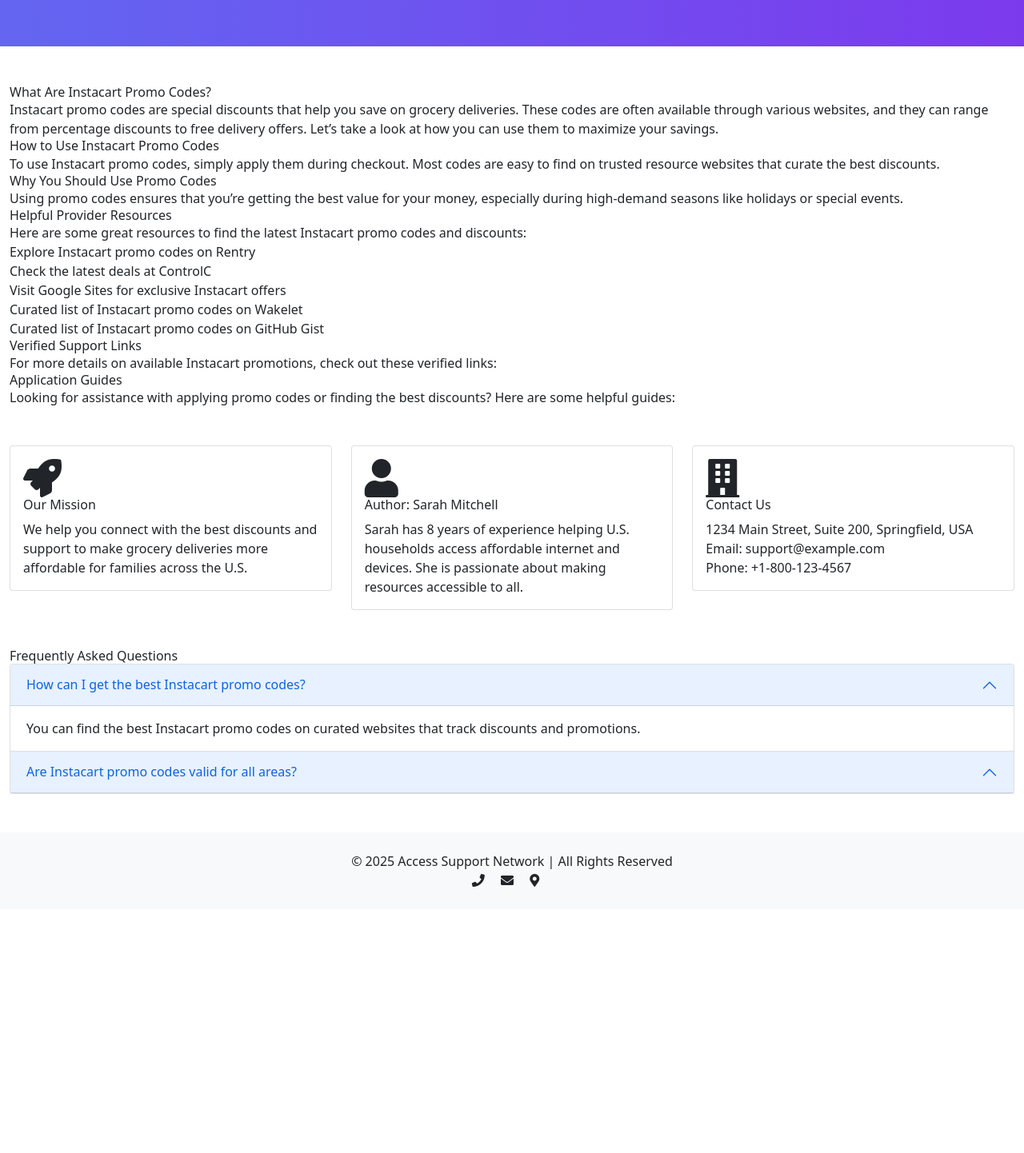
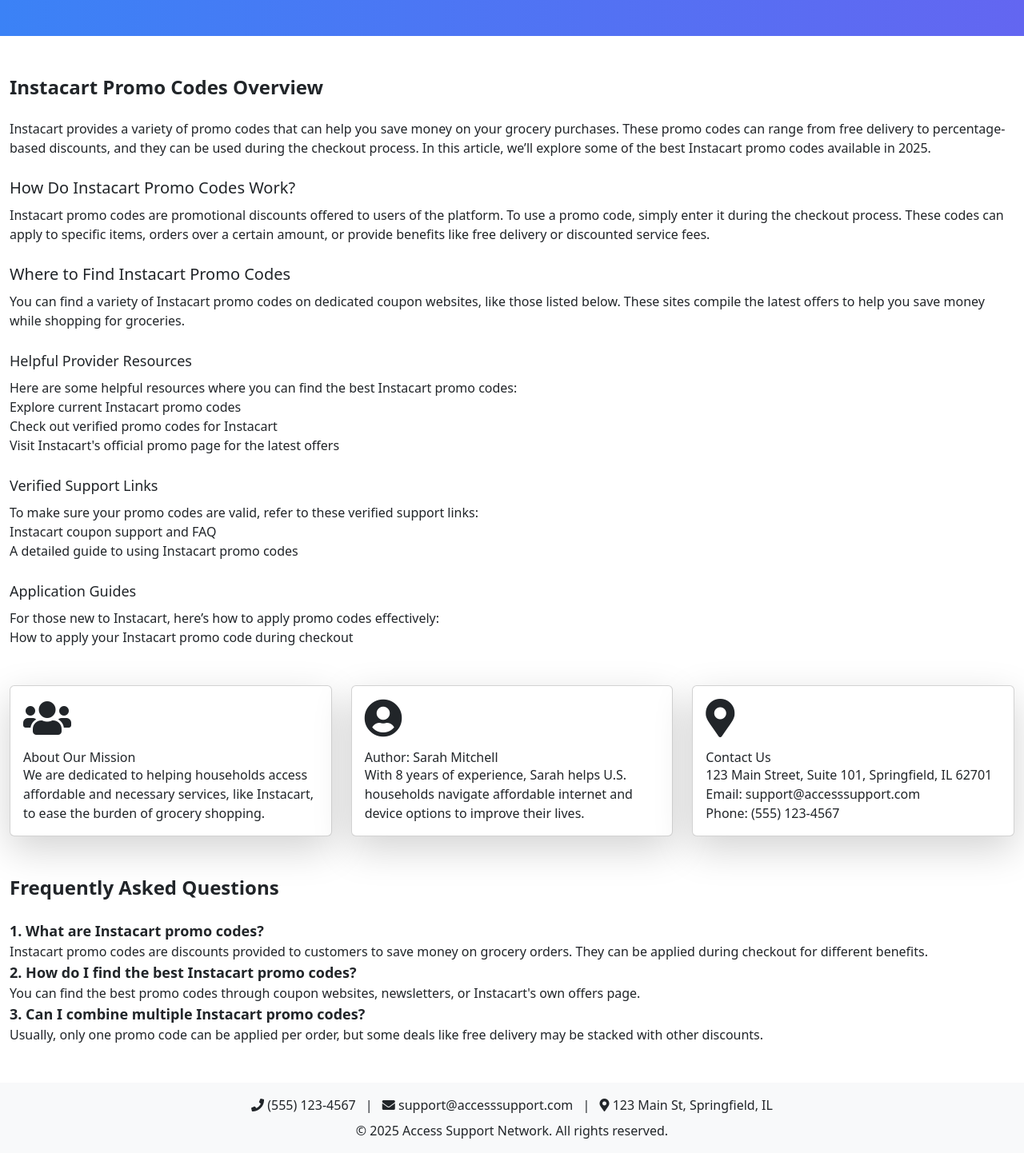
Before and after one commit to tomjon00000/instacart-promo-2, a plain HTML site: page index.html in a window 1280 px wide. Shown: the part 199-1641 px from the top of the page at 80% size. Before the commit the page ends 1336 px from the top, so only its background shows below. Drawn offline with nearby package versions, Linux system fonts and the light colour scheme.

Commit message:
index.html
Updated meta tags for better SEO and social sharing. Changed title and description for clarity. Modified FAQ section for improved user understanding.

```diff
--- a/index.html
+++ b/index.html
@@ -4,64 +4,51 @@
     <meta name="google-site-verification" content="6Iev8bep9EqLYp3_9670wWcAihy9ZVA9ZMLpnBSBKvI" />
     <meta charset="UTF-8">
     <meta name="viewport" content="width=device-width, initial-scale=1.0">
-    <title>Instacart Promo Codes 2025 | Find Discounts & Offers</title>
-    <meta name="description" content="Discover the best Instacart promo codes, discounts, and offers for 2025. Save on grocery deliveries, special deals, and more with our curated list.">
-
-    <!-- Open Graph Meta Tags -->
-    <meta property="og:title" content="Instacart Promo Codes 2025 | Find Discounts & Offers">
-    <meta property="og:description" content="Discover the best Instacart promo codes, discounts, and offers for 2025. Save on grocery deliveries, special deals, and more with our curated list.">
-    <meta property="og:image" content="https://example.com/instacart-promo.jpg">
+    <meta name="description" content="Discover the best Instacart promo codes for 2025 and save on your grocery shopping. Learn about the latest offers, discounts, and how to apply for them.">
+    <meta property="og:title" content="Instacart Promo Codes 2025">
+    <meta property="og:description" content="Explore the latest Instacart promo codes for 2025, including discounts and deals to save on your grocery orders.">
     <meta property="og:url" content="https://tomjon00000.github.io/instacart-promo-2"/>
-    <meta property="og:type" content="website">
-
-    <!-- Twitter Card Meta Tags -->
     <meta name="twitter:card" content="summary_large_image">
-    <meta name="twitter:title" content="Instacart Promo Codes 2025 | Find Discounts & Offers">
-    <meta name="twitter:description" content="Discover the best Instacart promo codes, discounts, and offers for 2025. Save on grocery deliveries, special deals, and more with our curated list.">
-    <meta name="twitter:image" content="https://example.com/instacart-promo.jpg">
-
-    <!-- Canonical Link -->
+    <meta name="twitter:title" content="Instacart Promo Codes 2025">
+    <meta name="twitter:description" content="Find the latest Instacart promo codes for 2025 and learn how to apply them for discounts on your grocery shopping.">
     <link rel="canonical" href="https://tomjon00000.github.io/instacart-promo-2"/>
 
-    <!-- CDN links -->
+    <!-- Google Fonts, Bootstrap, Tailwind CSS, Font Awesome CDN -->
     <link href="https://fonts.googleapis.com/css2?family=Inter:wght@400;600&family=Poppins:wght@400;600&display=swap" rel="stylesheet">
-    <link href="https://cdn.jsdelivr.net/npm/bootstrap@5.1.3/dist/css/bootstrap.min.css" rel="stylesheet">
-    <link href="https://cdn.jsdelivr.net/npm/tailwindcss@2.2.19/dist/tailwind.min.css" rel="stylesheet">
+    <link href="https://cdn.jsdelivr.net/npm/bootstrap@5.3.0-alpha1/dist/css/bootstrap.min.css" rel="stylesheet">
+    <link href="https://cdn.jsdelivr.net/npm/tailwindcss@2.0.3/dist/tailwind.min.css" rel="stylesheet">
     <link href="https://cdnjs.cloudflare.com/ajax/libs/font-awesome/5.15.4/css/all.min.css" rel="stylesheet">
 
-    <!-- JSON-LD Schema -->
     <script type="application/ld+json">
     {
       "@context": "https://schema.org",
       "@type": "Organization",
       "name": "Access Support Network",
-      "url": "https://example.com",
-      "logo": "https://example.com/logo.jpg",
-      "contactPoint": {
-        "@type": "ContactPoint",
-        "telephone": "+1-800-123-4567",
-        "contactType": "Customer Support",
-        "areaServed": "US",
-        "availableLanguage": "English"
-      }
+      "url": "https://yourwebsite.com",
+      "logo": "https://yourwebsite.com/logo.png",
+      "sameAs": ["https://www.facebook.com/AccessSupportNetwork", "https://twitter.com/AccessSupportNetwork"]
     }
     </script>
+
     <script type="application/ld+json">
     {
       "@context": "https://schema.org",
       "@type": "Article",
-      "author": "Sarah Mitchell",
-      "headline": "Instacart Promo Codes 2025 | Find Discounts & Offers",
-      "description": "A comprehensive guide to the best Instacart promo codes and discounts for 2025. Save big on grocery deliveries.",
+      "author": {
+        "@type": "Person",
+        "name": "Sarah Mitchell",
+        "jobTitle": "Digital Access Specialist"
+      },
+      "headline": "Instacart Promo Codes 2025",
       "datePublished": "2025-11-13",
-      "dateModified": "2025-11-13",
+      "image": "https://yourwebsite.com/article-image.jpg",
       "publisher": {
         "@type": "Organization",
-        "name": "Access Support Network",
-        "logo": "https://example.com/logo.jpg"
+        "name": "Access Support Network"
       }
     }
     </script>
+
     <script type="application/ld+json">
     {
       "@context": "https://schema.org",
@@ -69,35 +56,38 @@
       "mainEntity": [
         {
           "@type": "Question",
-          "name": "How can I get the best Instacart promo codes?",
+          "name": "What are Instacart promo codes?",
           "acceptedAnswer": {
             "@type": "Answer",
-            "text": "You can find the best Instacart promo codes on curated websites that track discounts and promotions."
+            "text": "Instacart promo codes are discounts or promotional offers provided to customers to save money on their grocery orders. These codes can be applied during checkout."
           }
         },
         {
           "@type": "Question",
-          "name": "Are Instacart promo codes valid for all areas?",
+          "name": "How do I find the best Instacart promo codes?",
           "acceptedAnswer": {
             "@type": "Answer",
-            "text": "Promo codes may vary by region and availability, so it’s important to check the terms before applying."
+            "text": "You can find the best Instacart promo codes on websites that specialize in coupon codes or directly on Instacart’s promotions page."
           }
         },
         {
           "@type": "Question",
-          "name": "How often are Instacart promo codes updated?",
+          "name": "Can I use multiple Instacart promo codes at once?",
           "acceptedAnswer": {
             "@type": "Answer",
-            "text": "Instacart promo codes are updated regularly, especially during special promotions, holiday seasons, and limited-time events."
+            "text": "Generally, only one promo code can be used per order, but you may be able to combine offers like free delivery with a discount code."
           }
         }
       ]
     }
     </script>
+
+    <title>Instacart Promo Codes 2025</title>
 </head>
+
 <body>
     <!-- Navbar -->
-    <nav class="navbar navbar-expand-lg navbar-light bg-light fixed-top">
+    <nav class="navbar navbar-expand-lg navbar-light bg-light sticky-top">
         <div class="container-fluid">
             <a class="navbar-brand" href="#">Access Support Network</a>
             <button class="navbar-toggler" type="button" data-bs-toggle="collapse" data-bs-target="#navbarNav" aria-controls="navbarNav" aria-expanded="false" aria-label="Toggle navigation">
@@ -123,75 +113,68 @@
     </nav>
 
     <!-- Hero Section -->
-    <section class="hero bg-gradient-to-r from-indigo-500 to-purple-600 text-white py-20 text-center">
-        <h1 class="display-4">Instacart Promo Codes 2025</h1>
-        <p class="lead">Save on your next grocery delivery with the best Instacart promo codes and offers for 2025.</p>
+    <section class="bg-gradient-to-r from-blue-500 to-indigo-500 text-white text-center py-12">
+        <h1 class="text-4xl font-semibold">Instacart Promo Codes 2025</h1>
+        <p class="mt-4 text-lg">Discover the latest promo codes and discounts for Instacart to save on your grocery shopping. Don't miss out on these amazing offers!</p>
     </section>
 
     <!-- Main Article -->
     <section class="container my-5">
-        <article>
-            <h2>What Are Instacart Promo Codes?</h2>
-            <p>Instacart promo codes are special discounts that help you save on grocery deliveries. These codes are often available through various websites, and they can range from percentage discounts to free delivery offers. Let’s take a look at how you can use them to maximize your savings.</p>
+        <h2 class="text-2xl font-bold mb-4">Instacart Promo Codes Overview</h2>
+        <p>Instacart provides a variety of promo codes that can help you save money on your grocery purchases. These promo codes can range from free delivery to percentage-based discounts, and they can be used during the checkout process. In this article, we’ll explore some of the best Instacart promo codes available in 2025.</p>
 
-            <h3>How to Use Instacart Promo Codes</h3>
-            <p>To use Instacart promo codes, simply apply them during checkout. Most codes are easy to find on trusted resource websites that curate the best discounts.</p>
+        <h3 class="text-xl mt-4 mb-2">How Do Instacart Promo Codes Work?</h3>
+        <p>Instacart promo codes are promotional discounts offered to users of the platform. To use a promo code, simply enter it during the checkout process. These codes can apply to specific items, orders over a certain amount, or provide benefits like free delivery or discounted service fees.</p>
 
-            <h4>Why You Should Use Promo Codes</h4>
-            <p>Using promo codes ensures that you’re getting the best value for your money, especially during high-demand seasons like holidays or special events.</p>
+        <h3 class="text-xl mt-4 mb-2">Where to Find Instacart Promo Codes</h3>
+        <p>You can find a variety of Instacart promo codes on dedicated coupon websites, like those listed below. These sites compile the latest offers to help you save money while shopping for groceries.</p>
 
-            <!-- Resource Sections -->
-            <h2>Helpful Provider Resources</h2>
-            <p>Here are some great resources to find the latest Instacart promo codes and discounts:</p>
-           <ul>
-    <li><a href="https://rentry.co/instacartpromocodes" target="_blank" rel="dofollow noopener noreferrer" class="resource-link">Explore Instacart promo codes on Rentry</a></li>
-    <li><a href="https://controlc.com/d9f0b271" target="_blank" rel="dofollow noopener noreferrer" class="resource-link">Check the latest deals at ControlC</a></li>
-    <li><a href="https://sites.google.com/view/instacart-promo/home" target="_blank" rel="dofollow noopener noreferrer" class="resource-link">Visit Google Sites for exclusive Instacart offers</a></li>
-    <li><a href="https://wakelet.com/wake/3HEmMDhmGJQYujqhIegwE" target="_blank" rel="dofollow noopener noreferrer" class="resource-link">Curated list of Instacart promo codes on Wakelet</a></li>
-    <li><a href="https://gist.github.com/sammybroke51/f7b39d948ccbbb1f685c7ac70f973bb7" target="_blank" rel="dofollow noopener noreferrer" class="resource-link">Curated list of Instacart promo codes on GitHub Gist</a></li>
-</ul>
+        <h4 class="text-lg mt-4 mb-2">Helpful Provider Resources</h4>
+        <p>Here are some helpful resources where you can find the best Instacart promo codes:</p>
+        <ul>
+            <li><a href="https://rentry.co/instacartpromocodes" target="_blank" rel="dofollow noopener noreferrer" class="resource-link">Explore current Instacart promo codes</a></li>
+            <li><a href="https://controlc.com/d9f0b271" target="_blank" rel="dofollow noopener noreferrer" class="resource-link">Check out verified promo codes for Instacart</a></li>
+            <li><a href="https://sites.google.com/view/instacart-promo/home" target="_blank" rel="dofollow noopener noreferrer" class="resource-link">Visit Instacart's official promo page for the latest offers</a></li>
+        </ul>
 
-            <h2>Verified Support Links</h2>
-            <p>For more details on available Instacart promotions, check out these verified links:</p>
-            <!-- Add links as necessary -->
+        <h4 class="text-lg mt-4 mb-2">Verified Support Links</h4>
+        <p>To make sure your promo codes are valid, refer to these verified support links:</p>
+        <ul>
+            <li><a href="https://wakelet.com/wake/3HEmMDhmGJQYujqhIegwE" target="_blank" rel="dofollow noopener noreferrer" class="resource-link">Instacart coupon support and FAQ</a></li>
+            <li><a href="https://gist.github.com/sammybroke51/f7b39d948ccbbb1f685c7ac70f973bb7" target="_blank" rel="dofollow noopener noreferrer" class="resource-link">A detailed guide to using Instacart promo codes</a></li>
+        </ul>
 
-            <h2>Application Guides</h2>
-            <p>Looking for assistance with applying promo codes or finding the best discounts? Here are some helpful guides:</p>
-            <!-- Add links as necessary -->
-
-        </article>
+        <h4 class="text-lg mt-4 mb-2">Application Guides</h4>
+        <p>For those new to Instacart, here’s how to apply promo codes effectively:</p>
+        <ul>
+            <li><a href="https://rentry.co/instacartpromocodes" target="_blank" rel="dofollow noopener noreferrer" class="resource-link">How to apply your Instacart promo code during checkout</a></li>
+        </ul>
     </section>
 
     <!-- EEAT Section -->
     <section class="container my-5">
         <div class="row">
             <div class="col-md-4">
-                <div class="card">
-                    <div class="card-body">
-                        <i class="fas fa-rocket fa-3x"></i>
-                        <h5 class="card-title">Our Mission</h5>
-                        <p class="card-text">We help you connect with the best discounts and support to make grocery deliveries more affordable for families across the U.S.</p>
-                    </div>
+                <div class="card p-3 shadow-lg">
+                    <i class="fas fa-users fa-3x"></i>
+                    <h5 class="mt-3">About Our Mission</h5>
+                    <p>We are dedicated to helping households access affordable and necessary services, like Instacart, to ease the burden of grocery shopping.</p>
                 </div>
             </div>
             <div class="col-md-4">
-                <div class="card">
-                    <div class="card-body">
-                        <i class="fas fa-user fa-3x"></i>
-                        <h5 class="card-title">Author: Sarah Mitchell</h5>
-                        <p class="card-text">Sarah has 8 years of experience helping U.S. households access affordable internet and devices. She is passionate about making resources accessible to all.</p>
-                    </div>
+                <div class="card p-3 shadow-lg">
+                    <i class="fas fa-user-circle fa-3x"></i>
+                    <h5 class="mt-3">Author: Sarah Mitchell</h5>
+                    <p>With 8 years of experience, Sarah helps U.S. households navigate affordable internet and device options to improve their lives.</p>
                 </div>
             </div>
             <div class="col-md-4">
-                <div class="card">
-                    <div class="card-body">
-                        <i class="fas fa-building fa-3x"></i>
-                        <h5 class="card-title">Contact Us</h5>
-                        <p class="card-text">1234 Main Street, Suite 200, Springfield, USA</p>
-                        <p class="card-text">Email: support@example.com</p>
-                        <p class="card-text">Phone: +1-800-123-4567</p>
-                    </div>
+                <div class="card p-3 shadow-lg">
+                    <i class="fas fa-map-marker-alt fa-3x"></i>
+                    <h5 class="mt-3">Contact Us</h5>
+                    <p>123 Main Street, Suite 101, Springfield, IL 62701</p>
+                    <p>Email: support@accesssupport.com</p>
+                    <p>Phone: (555) 123-4567</p>
                 </div>
             </div>
         </div>
@@ -199,49 +182,34 @@
 
     <!-- FAQ Section -->
     <section class="container my-5">
-        <h2>Frequently Asked Questions</h2>
-        <div class="accordion" id="faqAccordion">
-            <div class="accordion-item">
-                <h2 class="accordion-header" id="headingOne">
-                    <button class="accordion-button" type="button" data-bs-toggle="collapse" data-bs-target="#collapseOne" aria-expanded="true" aria-controls="collapseOne">
-                        How can I get the best Instacart promo codes?
-                    </button>
-                </h2>
-                <div id="collapseOne" class="accordion-collapse collapse show" aria-labelledby="headingOne" data-bs-parent="#faqAccordion">
-                    <div class="accordion-body">
-                        You can find the best Instacart promo codes on curated websites that track discounts and promotions.
-                    </div>
-                </div>
-            </div>
-            <div class="accordion-item">
-                <h2 class="accordion-header" id="headingTwo">
-                    <button class="accordion-button" type="button" data-bs-toggle="collapse" data-bs-target="#collapseTwo" aria-expanded="false" aria-controls="collapseTwo">
-                        Are Instacart promo codes valid for all areas?
-                    </button>
-                </h2>
-                <div id="collapseTwo" class="accordion-collapse collapse" aria-labelledby="headingTwo" data-bs-parent="#faqAccordion">
-                    <div class="accordion-body">
-                        Promo codes may vary by region and availability, so it’s important to check the terms before applying.
-                    </div>
-                </div>
-            </div>
+        <h2 class="text-2xl font-bold mb-4">Frequently Asked Questions</h2>
+        <div>
+            <h4 class="text-lg font-semibold">1. What are Instacart promo codes?</h4>
+            <p>Instacart promo codes are discounts provided to customers to save money on grocery orders. They can be applied during checkout for different benefits.</p>
+
+            <h4 class="text-lg font-semibold">2. How do I find the best Instacart promo codes?</h4>
+            <p>You can find the best promo codes through coupon websites, newsletters, or Instacart's own offers page.</p>
+
+            <h4 class="text-lg font-semibold">3. Can I combine multiple Instacart promo codes?</h4>
+            <p>Usually, only one promo code can be applied per order, but some deals like free delivery may be stacked with other discounts.</p>
         </div>
     </section>
 
     <!-- Footer -->
-    <footer class="bg-light py-4">
+    <footer class="bg-light py-3">
         <div class="container text-center">
-            <p class="mb-0">© 2025 Access Support Network | All Rights Reserved</p>
-            <div class="social-icons">
-                <a href="#" class="me-3"><i class="fas fa-phone"></i></a>
-                <a href="mailto:support@example.com" class="me-3"><i class="fas fa-envelope"></i></a>
-                <a href="#" class="me-3"><i class="fas fa-map-marker-alt"></i></a>
+            <div class="mb-2">
+                <a href="tel:+15551234567"><i class="fas fa-phone"></i> (555) 123-4567</a>
+                <span class="mx-2">|</span>
+                <a href="mailto:support@accesssupport.com"><i class="fas fa-envelope"></i> support@accesssupport.com</a>
+                <span class="mx-2">|</span>
+                <a href="#"><i class="fas fa-map-marker-alt"></i> 123 Main St, Springfield, IL</a>
             </div>
+            <p>&copy; 2025 Access Support Network. All rights reserved.</p>
         </div>
     </footer>
 
-    <!-- Bootstrap JS, Popper.js, and Tailwind JS -->
-    <script src="https://cdn.jsdelivr.net/npm/@popperjs/core@2.11.6/dist/umd/popper.min.js"></script>
-    <script src="https://cdn.jsdelivr.net/npm/bootstrap@5.1.3/dist/js/bootstrap.min.js"></script>
+    <!-- Bootstrap and Tailwind JS -->
+    <script src="https://cdn.jsdelivr.net/npm/bootstrap@5.3.0-alpha1/dist/js/bootstrap.bundle.min.js"></script>
 </body>
 </html>
```
